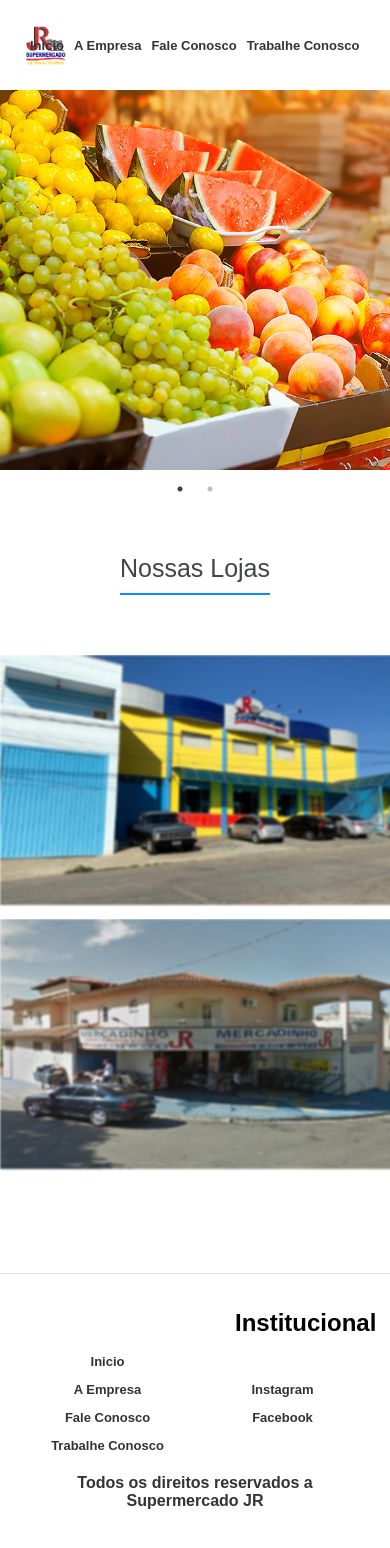
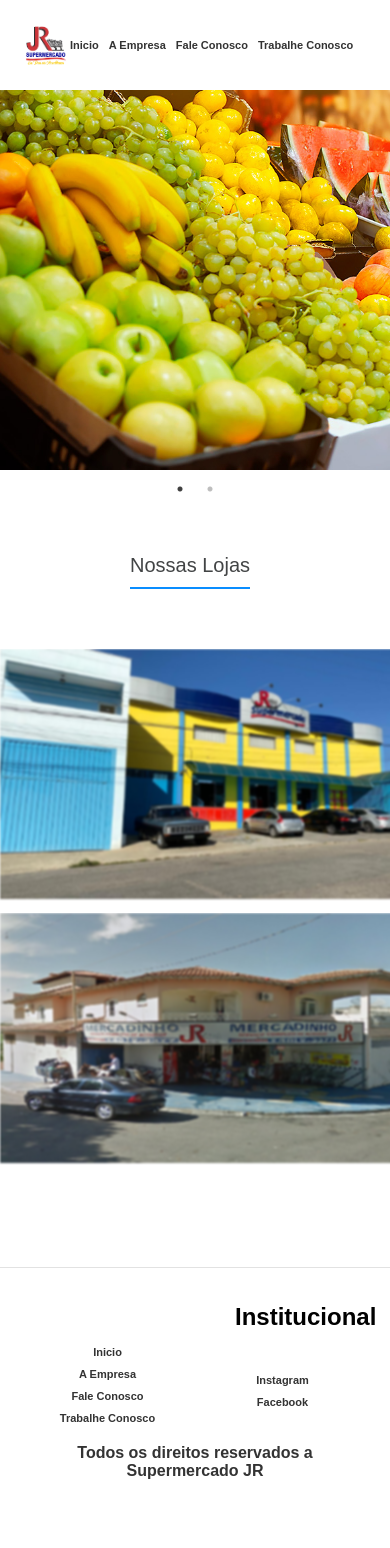
Before and after one commit to masamps/mercado-jr, a React (Create React App) app: page /Home in a window 390 px wide. Shown: the top 1548 px of the page. Built offline with nearby package versions, Linux system fonts and the light colour scheme; the HTML template or start-up script is replaced by a standard one.

Commit message:
fix: ajusta responsividade home

```diff
--- a/src/styles/footer.css
+++ b/src/styles/footer.css
@@ -92,7 +92,8 @@ footer {
 
   @media screen and (min-width: 430px) {
     footer {
-      height: 300px; /* Altura fixa para telas maiores */
+      height: 200px;
+      width: 370px;
     }
 
     .footer-section {
@@ -104,7 +105,7 @@ footer {
     .footer-section h2 {
       text-align: left;
       margin-left: 20px;
-      font-size: 20px;
+      font-size: 15px;
     }
 
     .p-footer {
@@ -112,5 +113,7 @@ footer {
       bottom: 0;
       display: flex;
       justify-content: center;
+      font-size: 13px;
+      padding-top: 20px;
     }
   }
--- a/src/styles/home.css
+++ b/src/styles/home.css
@@ -63,7 +63,7 @@
   @media screen and (max-width: 430px) {
 
     .imgStyle {
-      width: 100%;
+      width: auto;
       height: 45vh;
       object-fit: cover;
     }
@@ -89,13 +89,14 @@
 
     .image-with-blur img {
       height: 250px;
+      width: 430px;
       filter: blur(1px);
       transition: filter 0.3s ease-in-out;
     }
 
     .image-with-blur2 img {
       height: 250px;
-      width: 405px;
+      width: 430px;
       filter: blur(1px);
       transition: filter 0.3s ease-in-out;
     }
@@ -111,7 +112,7 @@
     .image-text {
       position: absolute;
       bottom: 0;
-      width: 402px;
+      width: 430px;
       background-color: #5cb0eb;
       color: #fff;
       font-weight: bold;
@@ -126,7 +127,7 @@
     .image-text2 {
       position: absolute;
       bottom: 0;
-      width: 405px;
+      width: 430px;
       background-color: #5cb0eb;
       color: #fff;
       font-weight: bold;
@@ -149,9 +150,10 @@
     .texto-unidades {
       display: flex;
       align-items: center;
-      justify-content: center;
+      justify-content: flex-start;
       padding-top: 30px;
       padding-bottom: 30px;
+      margin-left: 130px;
     }
 
     .texto-unidades h1 {
@@ -159,7 +161,7 @@
       border-bottom: 2px solid #098dff;
       padding-bottom: 10px;
       color: #424445;
-      font-size: 25px;
+      font-size: 20px;
       margin-top: 50px;
       margin-bottom: 10px;
     }
--- a/src/styles/navigator.css
+++ b/src/styles/navigator.css
@@ -67,11 +67,6 @@
     height: 50px;
   }
 
-
-  .menu-container {
-
-  }
-
   ul {
     display: flex;
     justify-content: flex-end;
@@ -121,11 +116,6 @@
       height: 50px;
     }
 
-
-    .menu-container {
-
-    }
-
     ul {
       display: flex;
       justify-content: flex-end;
@@ -139,12 +129,14 @@
 
     li {
       margin: 10px 0;
+      font-size: 10px;
     }
 
     .logo-container {
       display: flex;
       align-items: center;
       width: 10px;
+      margin-right: 40px;
     }
 
     .logo {
@@ -156,7 +148,7 @@
       text-decoration: none;
       color: #333;
       font-weight: bold;
-      font-size: 13px;
+      font-size: 11px;
       transition: color 0.3s ease-in-out;
     }
 
```
